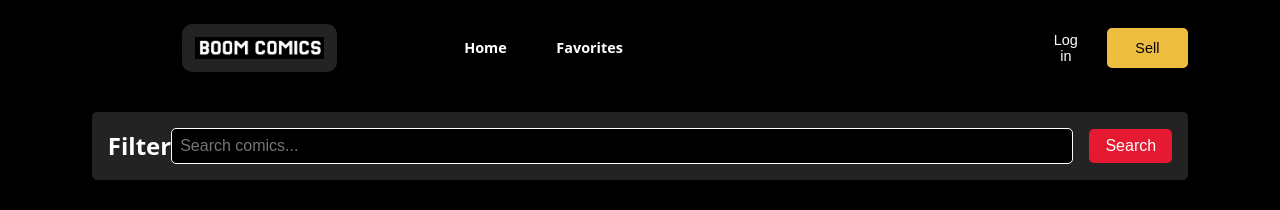
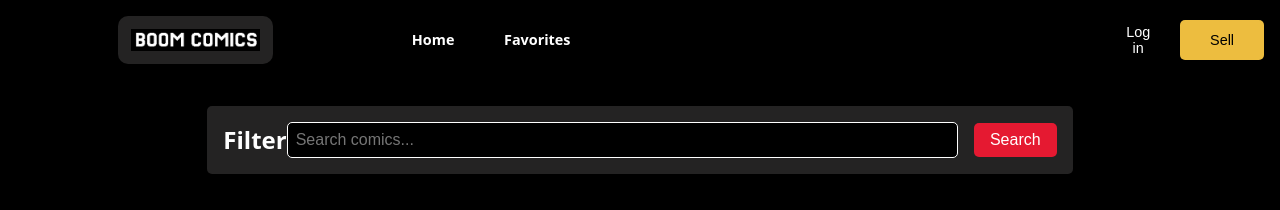
Before and after one commit to Hackathon-Globant-F5-G9/MarketPlace, a React (Vite) app in the folder comics-market/: page /home in a window 1280 px wide. Shown: the top 210 px of the page. Built offline with nearby package versions, Linux system fonts and the light colour scheme.

Commit message:
fix style position header

```diff
--- a/comics-market/src/components/comic/ComicsList.module.css
+++ b/comics-market/src/components/comic/ComicsList.module.css
@@ -6,6 +6,7 @@
     padding: 1rem;
     background-color: var(--primary-color);
     border-radius: 5px;
+    margin-top: 10px;
 }
 
 .comicCard {
--- a/comics-market/src/components/filter/Filter.module.css
+++ b/comics-market/src/components/filter/Filter.module.css
@@ -7,6 +7,7 @@
     background-color: var(--secondary-color);
     border-radius: 5px;
     margin-bottom: 1rem;
+    margin-top: 90px;
 }
 
 .filterInput {
@@ -34,3 +35,9 @@
 .filterButton:hover {
     background-color: var(--cuaternary-color);
 }
+
+@media (max-width: 768px) {
+    .filterContainer {
+        margin-top: 220px;
+    }
+}
--- a/comics-market/src/components/header/Header.module.css
+++ b/comics-market/src/components/header/Header.module.css
@@ -1,13 +1,17 @@
 /* Contenedor principal del header */
 .headerContainer {
+    position: fixed;
+    top: 0;
+    left: 0;
     display: flex;
     justify-content: space-between;
     align-items: center;
     padding: 1rem 2rem;
-    width: 100%;
-    height: auto;
+    width: 100vw;
+    height: 80px;
     background-color: var(--primary-color);
     color: var(--quinary-color);
+    z-index: 1000;
 }
 
 /* Logo */
@@ -82,6 +86,7 @@
 
 @media (max-width: 768px) {
     .headerContainer {
+        height: 220px;
         flex-direction: column;
         align-items: center;
         padding: 0.8rem;
--- a/comics-market/src/components/navbar/Navbar.module.css
+++ b/comics-market/src/components/navbar/Navbar.module.css
@@ -5,7 +5,6 @@
     display: flex;
     justify-content: space-between;
     align-items: center;
-    height: 10vh;
     width: 100%;
     color: var(--quinary-color);
 }
@@ -39,7 +38,6 @@
 @media (max-width: 1280px) {
     .navbar {
         padding: 0.8rem 1.5rem;
-        height: 8vh;
     }
 
     .navList {
```
